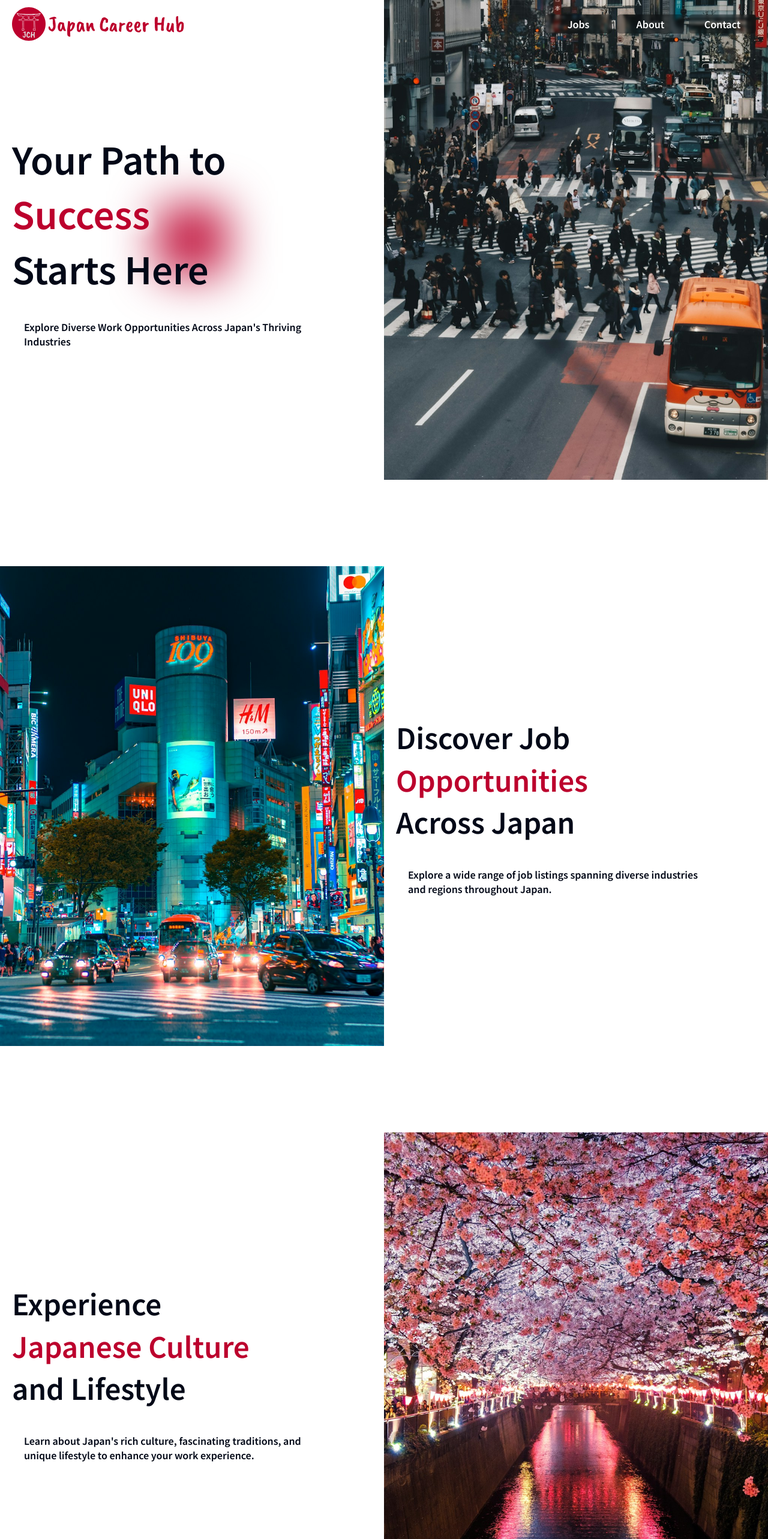
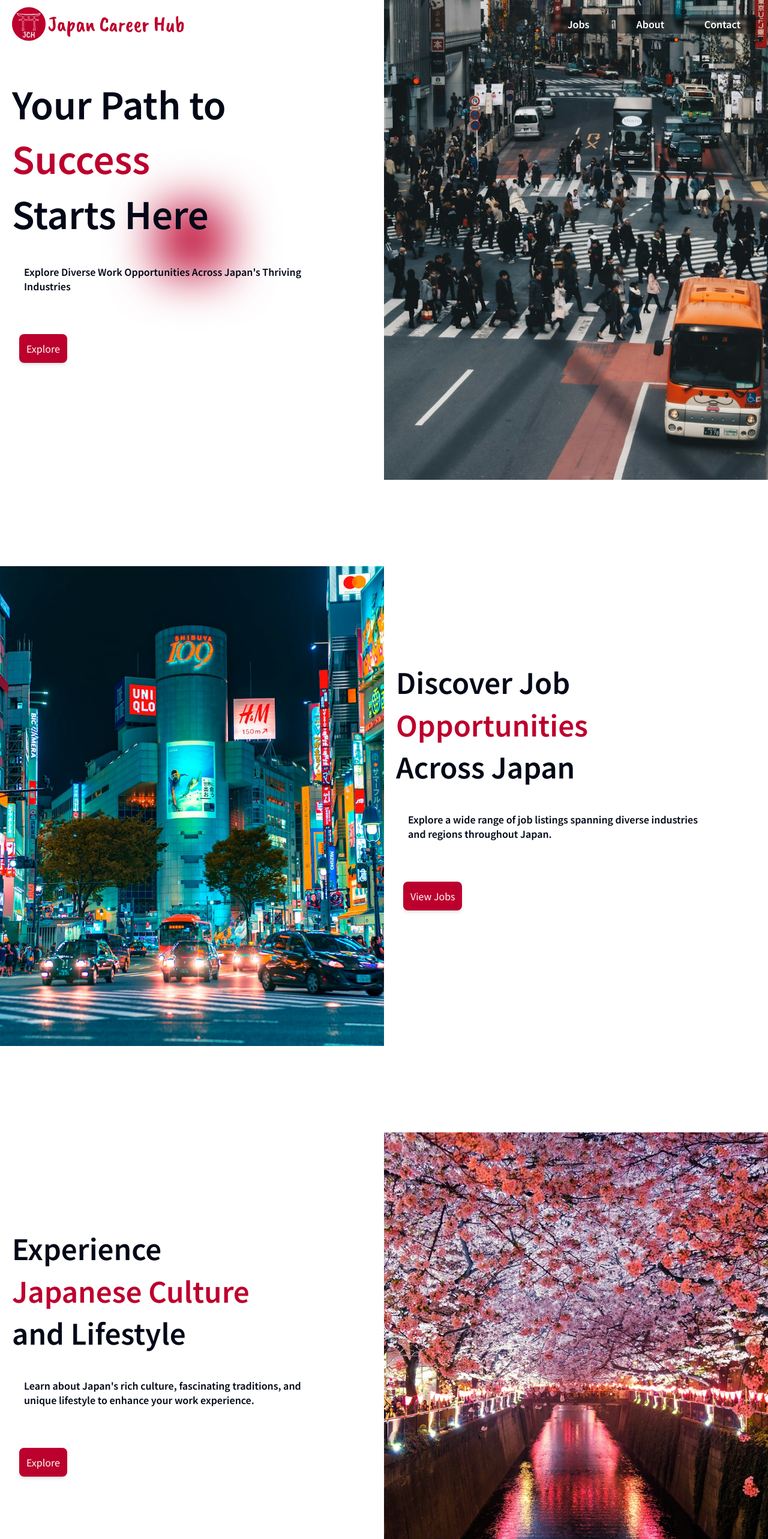
Before and after one commit to vaishnow/jch-next, a Next.js app: page / in a window 1280 px wide. Shown: the top 2566 px of the page at 60% size. Built offline with nearby package versions, Linux system fonts and the light colour scheme.

Commit message:
added responsive layout to homepage

```diff
--- a/app/Header.tsx
+++ b/app/Header.tsx
@@ -5,11 +5,14 @@ import Image from "next/image";
 import { useEffect, useState } from "react";
 import { Caveat_Brush } from "next/font/google";
 import logo from "@/public/jch.svg";
+import { GiHamburgerMenu } from "react-icons/gi";
+import { CgClose } from "react-icons/cg";
 
 const style = Caveat_Brush({ weight: "400", subsets: ["latin"] });
 
 export default function Header() {
   const [isScrolled, setIsScrolled] = useState<boolean>(false);
+  const [isOpen, setIsOpen] = useState<boolean>(false);
 
   const handleScroll = () => {
     if (window.scrollY > 20) {
@@ -26,32 +29,63 @@ export default function Header() {
   }, []);
 
   return (
-    <header >
-      <nav className={`fixed z-20 px-5 flex inset-x-0 mx-auto justify-between font-semibold duration-500 ${isScrolled?`w-11/12 py-1 top-2 bg-slate-100 shadow rounded-lg`:`w-full py-3`}`}>
-        <Link href='/' className="flex items-center space-x-1 text-jp-red">
+    <header>
+      <nav
+        className={`fixed z-20 px-5 items-center flex inset-x-0 mx-auto justify-between font-semibold duration-500 ${
+          isScrolled
+            ? `w-11/12 py-1 top-2 bg-slate-100 shadow rounded-lg`
+            : `w-full py-3`
+        }`}
+      >
+        <Link href="/" className="flex items-center space-x-1 text-jp-red">
           <Image src={logo} alt="JCH Logo" className="size-14" />
-          <h1 className={`${style.className} text-4xl text-nowrap`}>Japan Career Hub</h1>
+          <h1 className={`${style.className} text-4xl text-nowrap`}>
+            J<span className="max-md:hidden">apan</span> C
+            <span className="max-md:hidden">areer</span> H
+            <span className="max-md:hidden">ub</span>
+          </h1>
         </Link>
-        <div className="text-white flex items-center space-x-2">
+        <div
+          className={`text-white flex items-center space-x-2 ${
+            isOpen
+              ? "max-md:fixed max-md:size-6/12 shadow-2xl shadow-black space-y-3 rounded-lg max-md:flex-col bg-white inset-0 m-auto justify-center "
+              : "max-md:hidden"
+          }`}
+        >
           <Link
             href="/jobs"
-            className={`inline-block w-28 text-center p-1 backdrop-blur-[2px] rounded-md hover:shadow-lg ${isScrolled?`text-black`:`bg-[#0005] hover:backdrop-blur-sm hover:bg-[#0008]`}`}
+            className={`inline-block w-28 text-center p-1 backdrop-blur-[2px] rounded-md hover:shadow-lg ms-2 ${
+              isScrolled
+                ? `text-black`
+                : `bg-[#0005] hover:backdrop-blur-sm hover:bg-[#0008]`
+            }`}
           >
             Jobs
           </Link>
           <Link
             href="/about"
-            className={`inline-block w-28 text-center p-1 backdrop-blur-[2px] rounded-md hover:shadow-lg ${isScrolled?`text-black`:`bg-[#0005] hover:backdrop-blur-sm hover:bg-[#0008]`}`}
+            className={`inline-block w-28 text-center p-1 backdrop-blur-[2px] rounded-md hover:shadow-lg ${
+              isScrolled
+                ? `text-black`
+                : `bg-[#0005] hover:backdrop-blur-sm hover:bg-[#0008]`
+            }`}
           >
             About
           </Link>
           <Link
             href="/contact"
-            className={`inline-block w-28 text-center p-1 backdrop-blur-[2px] rounded-md hover:shadow-lg ${isScrolled?`text-black`:`bg-[#0005] hover:backdrop-blur-sm hover:bg-[#0008]`}`}
+            className={`inline-block w-28 text-center p-1 backdrop-blur-[2px] rounded-md hover:shadow-lg ${
+              isScrolled
+                ? `text-black`
+                : `bg-[#0005] hover:backdrop-blur-sm hover:bg-[#0008]`
+            }`}
           >
             Contact
           </Link>
         </div>
+        <button onClick={() => setIsOpen((p) => !p)} className={`md:hidden ${!isScrolled&&'text-white'}`}>
+          {isOpen ? <CgClose /> : <GiHamburgerMenu />}
+        </button>
       </nav>
     </header>
   );
--- a/app/layout.tsx
+++ b/app/layout.tsx
@@ -19,6 +19,10 @@ export default function RootLayout({
 }>) {
   return (
     <html lang="en">
+      <meta
+        name="viewport"
+        content="width=device-width, initial-scale=1, minimum-scale=1.0"
+      />
       <body className={notoSansJP.className}>
         <Header />
         <main>{children}</main>
--- a/app/page.tsx
+++ b/app/page.tsx
@@ -2,52 +2,85 @@ import Image from "next/image";
 import heroImg from "@/public/home/manuel-cosentino-xFkZ9gXVvnc-unsplash.jpg";
 import sec1Img from "@/public/home/jezael-melgoza-alY6_OpdwRQ-unsplash.jpg";
 import sec2Img from "@/public/home/sora-sagano-8sOZJ8JF0S8-unsplash.jpg";
+import Link from "next/link";
 
 export default function Home() {
   return (
     <div className="flex flex-col space-y-36">
-      <section className="flex justify-between h-screen">
+      <section className="flex max-md:flex-col-reverse justify-between md:h-screen">
         <div className="flex flex-col justify-center px-5 mx-auto relative">
-          <h1 className="mb-10">Your Path to <div className="text-jp-red [text-shadow:_0_2px_20px_white]">Success</div> Starts Here</h1>
+          <h1 className="mb-10">
+            Your Path to
+            <div className="text-jp-red [text-shadow:_0_2px_20px_white]">
+              Success
+            </div>
+            Starts Here
+          </h1>
           <p className="font-semibold ps-5 pe-20">
-            Explore Diverse Work Opportunities Across Japan's Thriving
+            Explore Diverse Work Opportunities Across Japan&apos;s Thriving
             Industries
           </p>
-        <span className="size-28 absolute inset-0 m-auto -z-10 blur-2xl bg-jp-red"></span>
+          <div className="my-20">
+            <Link
+              href="/jobs"
+              className="bg-jp-red p-3 rounded-lg shadow-md text-white mx-3"
+            >
+              Explore
+            </Link>
+          </div>
+          <span className="size-28 absolute inset-0 m-auto -z-10 blur-2xl bg-jp-red"></span>
         </div>
         <Image
           src={heroImg}
           alt="Crowded japan crosswalks"
-          className="w-1/2 object-cover"
+          className="md:w-1/2 object-cover"
         />
       </section>
-      <section className="flex justify-between h-screen">
+      <section className="flex max-md:flex-col justify-between md:h-screen">
         <Image
           src={sec1Img}
           alt="Japan night city"
-          className="w-1/2 object-cover"
+          className="md:w-1/2 object-cover"
         />
         <div className="flex flex-col justify-center px-5 mx-auto">
-          <h2 className="mb-10">Discover Job <div className="text-jp-red">Opportunities</div> Across Japan</h2>
+          <h2 className="mb-10">
+            Discover Job <div className="text-jp-red">Opportunities</div> Across
+            Japan
+          </h2>
           <p className="font-semibold ps-5 pe-20">
             Explore a wide range of job listings spanning diverse industries and
             regions throughout Japan.
           </p>
+          <div className="my-20">
+            <Link
+              href="/jobs"
+              className="bg-jp-red p-3 rounded-lg shadow-md text-white mx-3"
+            >
+              View Jobs
+            </Link>
+          </div>
         </div>
       </section>
-      <section className="flex justify-between h-screen">
+      <section className="flex max-md:flex-col-reverse justify-between md:h-screen">
         <div className="flex flex-col justify-center px-5 mx-auto">
-          <h2 className="mb-10">Experience <div className="text-jp-red">Japanese Culture</div> and Lifestyle</h2>
+          <h2 className="mb-10">
+            Experience <div className="text-jp-red">Japanese Culture</div> and
+            Lifestyle
+          </h2>
           <p className="font-semibold ps-5 pe-20">
-            Learn about Japan's rich culture, fascinating traditions, and unique
-            lifestyle to enhance your work experience.
+            Learn about Japan&apos;s rich culture, fascinating traditions, and
+            unique lifestyle to enhance your work experience.
           </p>
+          <div className="my-20">
+            <Link
+              href="/jobs"
+              className="bg-jp-red p-3 rounded-lg shadow-md text-white mx-3"
+            >
+              Explore
+            </Link>
+          </div>
         </div>
-        <Image
-          src={sec2Img}
-          alt="Sakura"
-          className="w-1/2 object-cover"
-        />
+        <Image src={sec2Img} alt="Sakura" className="md:w-1/2 object-cover" />
       </section>
     </div>
   );
```
